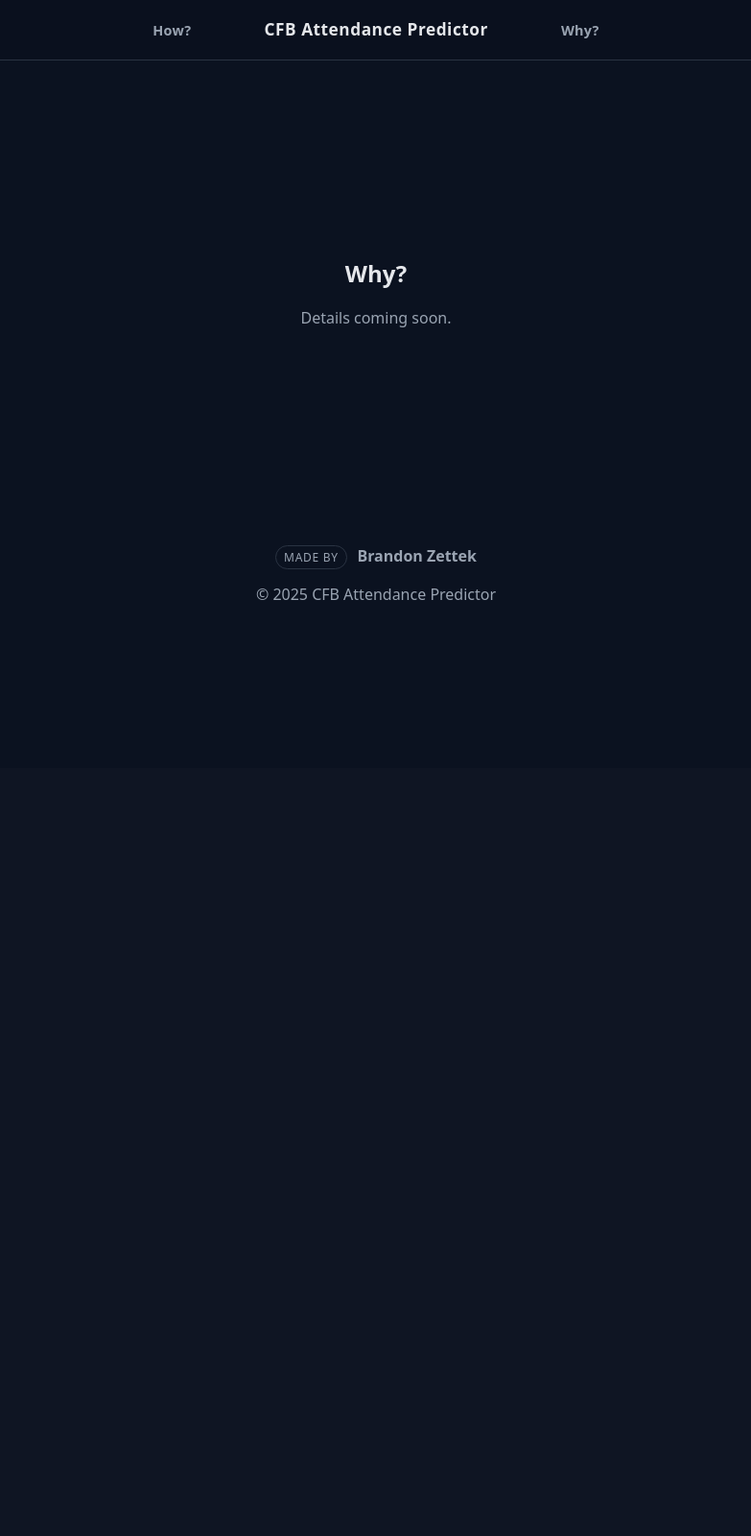
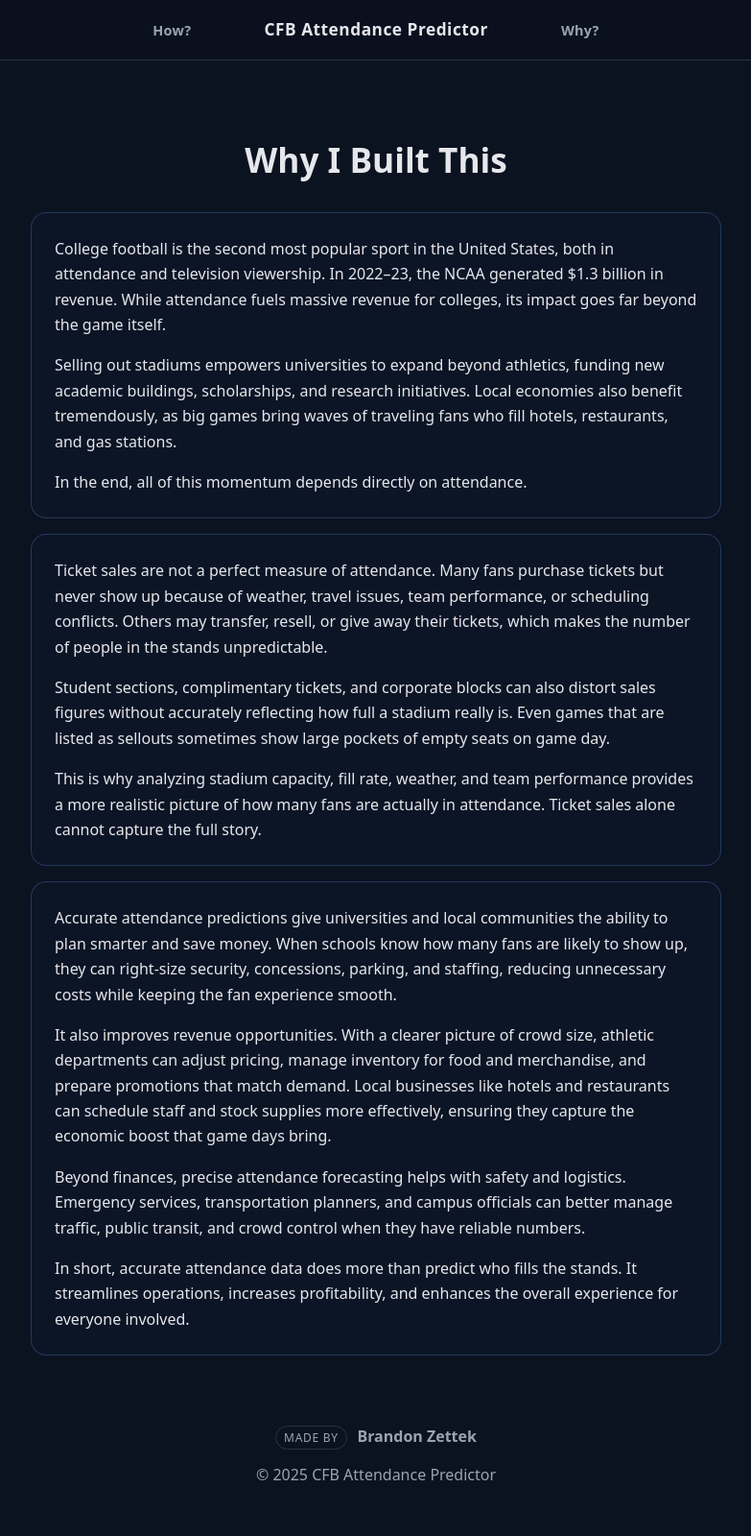
Before and after one commit to bzettek/Project-1, a Flask app: page /why in a window 1280 px wide. Shown: the whole page at 96% size, without its empty margins (248-1031 px from the left). Before the commit the page ends 625 px from the top, so only its background shows below. Run offline with Flask 3, Linux system fonts and the light colour scheme; parts of the project's set-up code (start-up, migrations or seed data) failed here and were passed over.

Commit message:
why page

```diff
--- a/requirements.txt
+++ b/requirements.txt
@@ -4,3 +4,5 @@ numpy
 pandas
 scikit-learn
 joblib
+matplotlib
+seaborn
--- a/static/styles.css
+++ b/static/styles.css
@@ -204,6 +204,40 @@ input:focus,select:focus{
 .result-title{color:var(--muted);font-size:.95rem;margin-bottom:2px}
 .result-value{font-size:2rem;font-weight:800}
 
+.why-container{
+  min-height:60vh;
+  display:flex;
+  align-items:center;
+  justify-content:center;
+  padding:48px 16px;
+}
+.why-copy{
+  max-width:720px;
+  text-align:center;
+}
+.why-copy h1{
+  margin-bottom:0.75rem;
+  font-size:2.2rem;
+  font-weight:800;
+}
+.why-copy .lead{
+  color:var(--muted);
+  margin-bottom:1.75rem;
+}
+.story-block{
+  background:rgba(15,23,42,.65);
+  border:1px solid rgba(96,165,250,.25);
+  border-radius:16px;
+  padding:24px;
+  text-align:left;
+  line-height:1.65;
+}
+.story-block p{
+  margin:0 0 1em;
+  color:var(--text);
+}
+.story-block p:last-child{margin-bottom:0;}
+
 .site-footer{color:var(--muted);text-align:center;padding:24px 12px 36px}
 
 /* Alerts */
--- a/templates/index.html
+++ b/templates/index.html
@@ -17,7 +17,7 @@
     <div class="logo-wrap">
       <img src="/static/cfbLogo.png" alt="CFB Logo" class="logo" />
     </div>
-    <p class="sub">Estimate game attendance from a few simple inputs.</p>
+    <p class="sub">Use machine learning to estimate game attendance from a few simple inputs.</p>
   </header>
 
   <main class="container">
--- a/templates/why.html
+++ b/templates/why.html
@@ -17,10 +17,49 @@
     </div>
   </header>
 
-  <main class="container" style="min-height:60vh;display:flex;align-items:center;justify-content:center;text-align:center;">
-    <section>
-      <h1 style="margin-bottom:0.5rem;">Why?</h1>
-      <p style="color:var(--muted);">Details coming soon.</p>
+  <main class="container why-container">
+    <section class="why-copy">
+      <h1>Why I Built This</h1>
+      <p class="lead"></p>
+
+      <div class="story-block">
+        <p>
+            College football is the second most popular sport in the United States, both in attendance and television viewership. In 2022–23, the NCAA generated $1.3 billion in revenue.
+            While attendance fuels massive revenue for colleges, its impact goes far beyond the game itself.
+            <p></p>
+            Selling out stadiums empowers universities to expand beyond athletics, funding new academic buildings, scholarships, and research initiatives.
+            Local economies also benefit tremendously, as big games bring waves of traveling fans who fill hotels, restaurants, and gas stations.
+            <p></p>
+            In the end, all of this momentum depends directly on attendance.
+        </p>
+      </div>
+      <p></p>
+      <div class="story-block">
+        <p>
+          Ticket sales are not a perfect measure of attendance. Many fans purchase tickets but never show up because of weather, travel issues, team performance, or scheduling conflicts.
+          Others may transfer, resell, or give away their tickets, which makes the number of people in the stands unpredictable.
+          <p></p>
+          Student sections, complimentary tickets, and corporate blocks can also distort sales figures without accurately reflecting how full a stadium really is.
+          Even games that are listed as sellouts sometimes show large pockets of empty seats on game day.
+          <p></p>
+          This is why analyzing stadium capacity, fill rate, weather, and team performance provides a more realistic picture of how many fans are actually in attendance. Ticket sales alone cannot capture the full story.
+        </p>
+      </div>
+      <p></p>
+      <div class="story-block">
+        <p>
+          Accurate attendance predictions give universities and local communities the ability to plan smarter and save money.
+          When schools know how many fans are likely to show up, they can right-size security, concessions, parking, and staffing, reducing unnecessary costs while keeping the fan experience smooth.
+          <p></p>
+          It also improves revenue opportunities. With a clearer picture of crowd size, athletic departments can adjust pricing, manage inventory for food and merchandise, and prepare promotions that match demand.
+          Local businesses like hotels and restaurants can schedule staff and stock supplies more effectively, ensuring they capture the economic boost that game days bring.
+          <p></p>
+          Beyond finances, precise attendance forecasting helps with safety and logistics.
+          Emergency services, transportation planners, and campus officials can better manage traffic, public transit, and crowd control when they have reliable numbers.
+          <p></p>
+          In short, accurate attendance data does more than predict who fills the stands. It streamlines operations, increases profitability, and enhances the overall experience for everyone involved.
+        </p>
+      </div>
     </section>
   </main>
 
```
Also changed, not shown: README.md.
